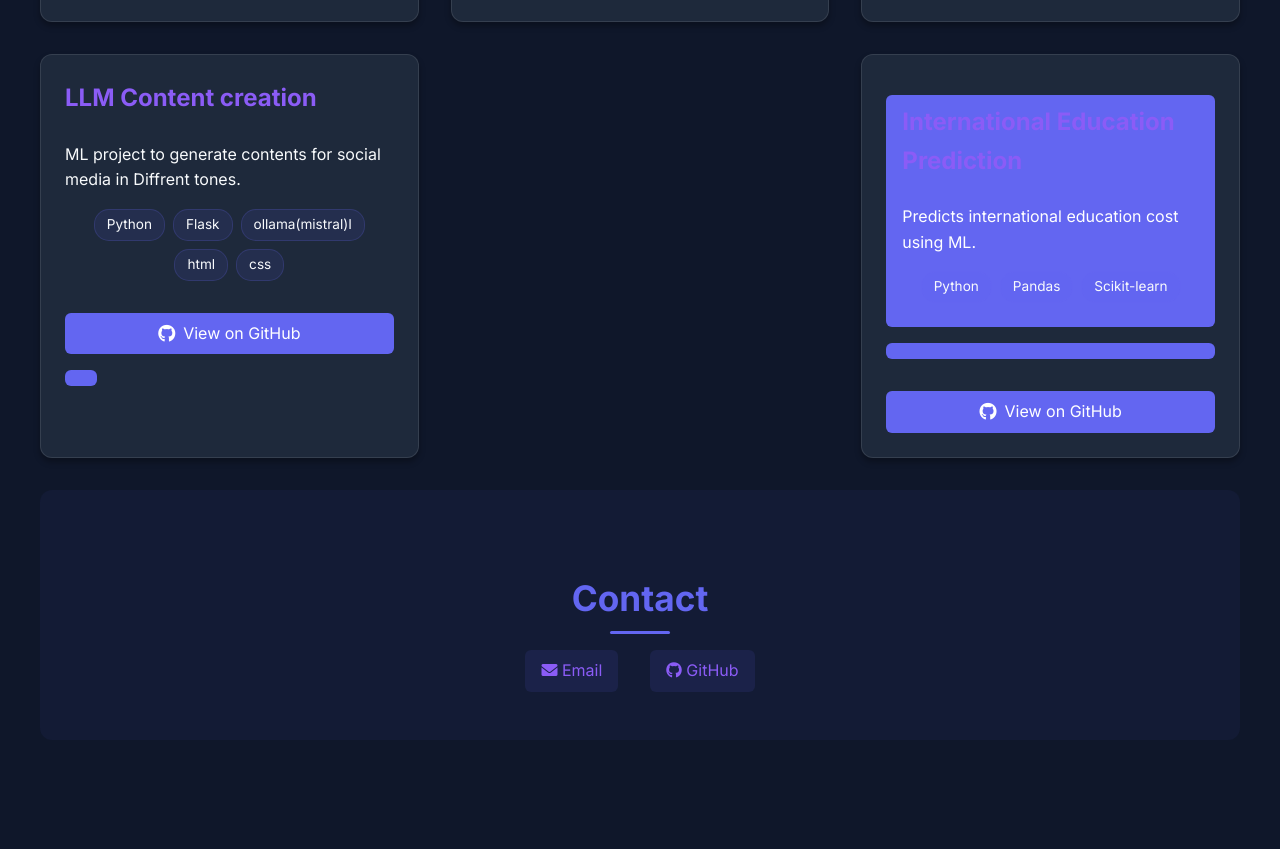
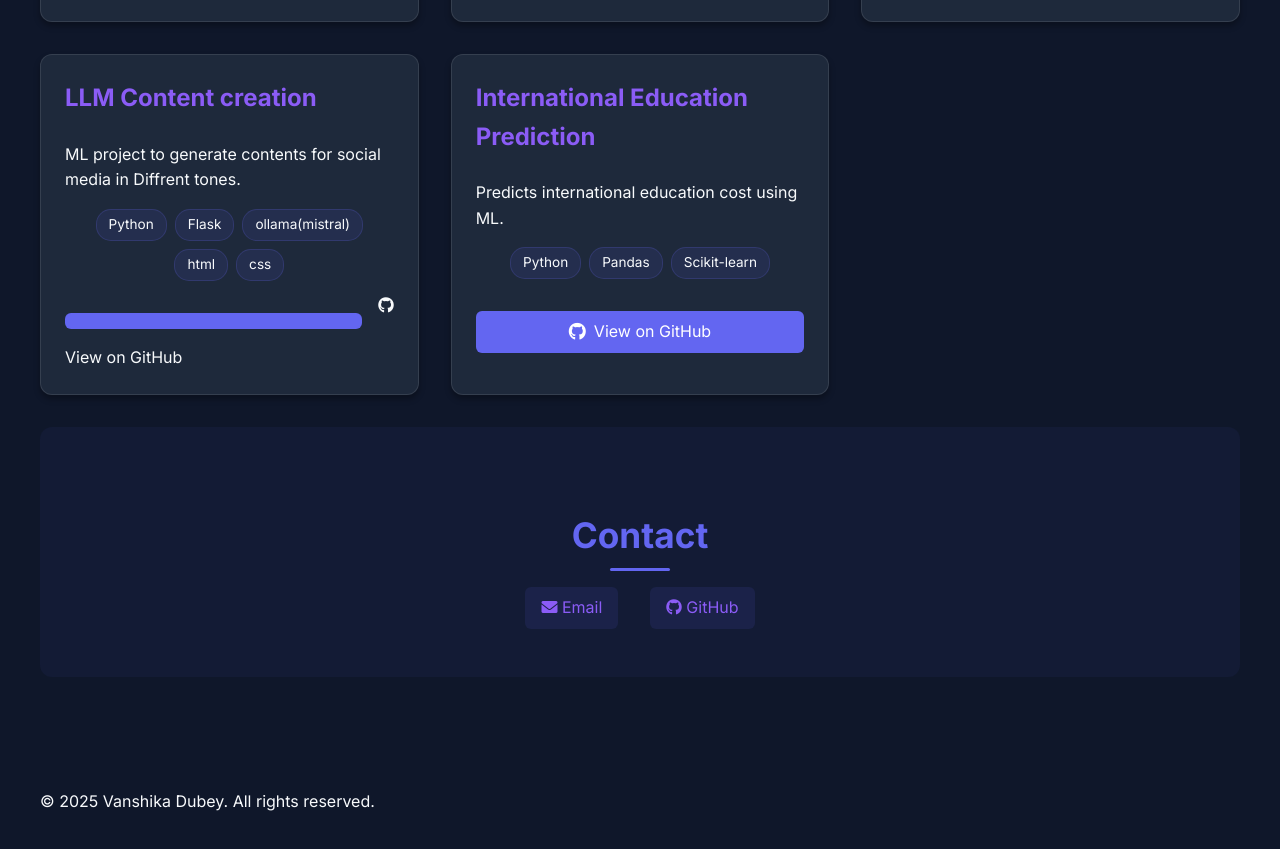
Before and after one commit to VanshikaDubey1/Vanshika-s-Portfolio, a plain HTML site: page index.html in a window 1280 px wide. Shown: the part 2337-3186 px from the top of the page. Drawn offline with Linux system fonts and the light colour scheme.

Commit message:
Update index.html

```diff
--- a/index.html
+++ b/index.html
@@ -160,13 +160,13 @@
     <div class="tools-list">
       <span class="tool-tag">Python</span>
       <span class="tool-tag">Flask</span>
-      <span class="tool-tag">ollama(mistral)I</span>
+      <span class="tool-tag">ollama(mistral)</span>
       <span class="tool-tag">html</span>
       <span class="tool-tag">css</span>
     </div>
 
     <div class="project-links">
-      <a href="https://github.com/VanshikaDubey1/llm-content-creater" target="_blank">
+      <a href="https://github.com/VanshikaDubey1/llm-content-creater" target="_blank"></a>
         <i class="fab fa-github"></i> View on GitHub
     </div>
  </div>
@@ -187,6 +187,7 @@
       </a>
     </div>
   </div>
+    </div>
     </section>
 
     <section class="contact fade-in">
```
